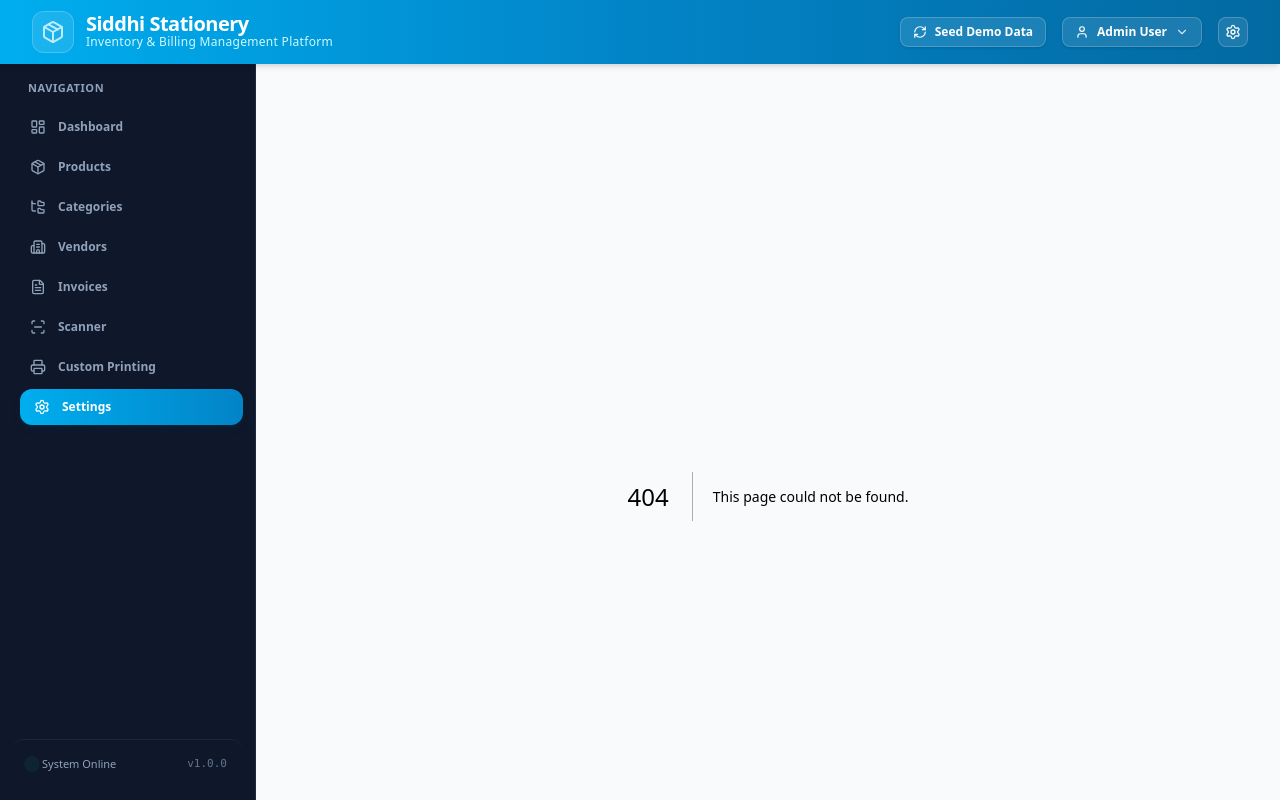
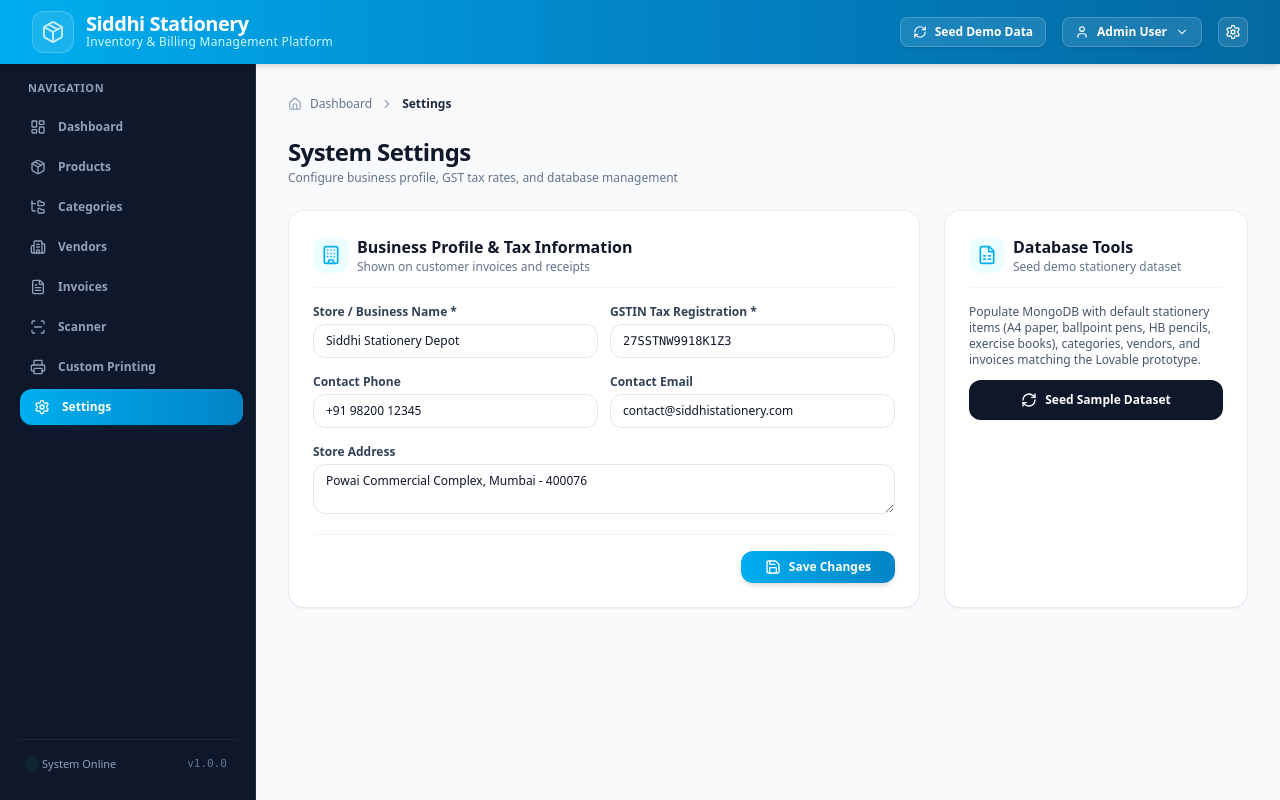
Before and after one commit to sublalit/siddhi-stationery, a Next.js app: page /settings in a window 1280 px wide. Before the commit this address had no page. Built offline with nearby package versions, Linux system fonts and the light colour scheme.

Commit message:
chore: optimize build for Vercel deployment and seed initial stationery dataset

```diff
--- a/src/app/invoices/page.tsx
+++ b/src/app/invoices/page.tsx
@@ -1,7 +1,7 @@
 'use client';
 
 import React, { useState, useEffect } from 'react';
-import { FileText, Plus, Home, ChevronRight, Printer, Eye, CheckCircle2, Clock, AlertCircle } from 'lucide-react';
+import { FileText, Plus, Home, ChevronRight, Printer, Eye, CheckCircle2, Clock, AlertCircle, X } from 'lucide-react';
 import CreateInvoiceModal from '@/components/invoices/CreateInvoiceModal';
 import { getInvoices, createInvoice, updateInvoiceStatus } from '@/lib/actions/invoices';
 import { getProducts } from '@/lib/actions/products';
--- /dev/null
+++ b/src/app/settings/page.tsx
@@ -0,0 +1,183 @@
+'use client';
+
+import React, { useState } from 'react';
+import { Settings, Building, FileSpreadsheet, RefreshCw, CheckCircle2, Save, Home, ChevronRight } from 'lucide-react';
+
+export default function SettingsPage() {
+  const [storeName, setStoreName] = useState('Siddhi Stationery Depot');
+  const [phone, setPhone] = useState('+91 98200 12345');
+  const [email, setEmail] = useState('contact@siddhistationery.com');
+  const [gstin, setGstin] = useState('27SSTNW9918K1Z3');
+  const [address, setAddress] = useState('Powai Commercial Complex, Mumbai - 400076');
+  const [saved, setSaved] = useState(false);
+  const [seeding, setSeeding] = useState(false);
+  const [seedMsg, setSeedMsg] = useState<string | null>(null);
+
+  const handleSave = (e: React.FormEvent) => {
+    e.preventDefault();
+    setSaved(true);
+    setTimeout(() => setSaved(false), 2000);
+  };
+
+  const handleSeed = async () => {
+    try {
+      setSeeding(true);
+      setSeedMsg(null);
+      const res = await fetch('/api/seed');
+      const data = await res.json();
+      if (data.success) {
+        setSeedMsg('Demo stationery dataset seeded successfully!');
+      } else {
+        setSeedMsg(`Seed error: ${data.error}`);
+      }
+    } catch (e: any) {
+      setSeedMsg(`Error: ${e?.message}`);
+    } finally {
+      setSeeding(false);
+    }
+  };
+
+  return (
+    <div className="space-y-6">
+      <div className="flex items-center gap-2 text-xs text-slate-500 font-medium">
+        <Home className="w-3.5 h-3.5 text-slate-400" />
+        <a href="/" className="hover:text-slate-800">
+          Dashboard
+        </a>
+        <ChevronRight className="w-3.5 h-3.5 text-slate-400" />
+        <span className="text-slate-800 font-semibold">Settings</span>
+      </div>
+
+      <div>
+        <h1 className="text-2xl font-extrabold text-slate-900 tracking-tight">System Settings</h1>
+        <p className="text-xs text-slate-500 mt-0.5 font-medium">
+          Configure business profile, GST tax rates, and database management
+        </p>
+      </div>
+
+      <div className="grid grid-cols-1 lg:grid-cols-12 gap-6">
+        {/* Profile Settings */}
+        <div className="lg:col-span-8 bg-white rounded-2xl p-6 border border-slate-200/80 shadow-xs space-y-4">
+          <div className="flex items-center gap-2 pb-3 border-b border-slate-100">
+            <div className="p-2 bg-cyan-50 text-[#00aeef] rounded-xl">
+              <Building className="w-5 h-5" />
+            </div>
+            <div>
+              <h2 className="text-base font-bold text-slate-900">Business Profile & Tax Information</h2>
+              <p className="text-xs text-slate-500 font-medium">Shown on customer invoices and receipts</p>
+            </div>
+          </div>
+
+          <form onSubmit={handleSave} className="space-y-4 text-xs">
+            <div className="grid grid-cols-2 gap-3">
+              <div>
+                <label className="block font-semibold text-slate-700 mb-1">Store / Business Name *</label>
+                <input
+                  type="text"
+                  required
+                  value={storeName}
+                  onChange={(e) => setStoreName(e.target.value)}
+                  className="w-full px-3 py-2 rounded-xl border border-slate-200 focus:outline-none focus:border-[#00aeef]"
+                />
+              </div>
+              <div>
+                <label className="block font-semibold text-slate-700 mb-1">GSTIN Tax Registration *</label>
+                <input
+                  type="text"
+                  required
+                  value={gstin}
+                  onChange={(e) => setGstin(e.target.value)}
+                  className="w-full px-3 py-2 rounded-xl border border-slate-200 focus:outline-none focus:border-[#00aeef] font-mono"
+                />
+              </div>
+            </div>
+
+            <div className="grid grid-cols-2 gap-3">
+              <div>
+                <label className="block font-semibold text-slate-700 mb-1">Contact Phone</label>
+                <input
+                  type="text"
+                  value={phone}
+                  onChange={(e) => setPhone(e.target.value)}
+                  className="w-full px-3 py-2 rounded-xl border border-slate-200 focus:outline-none focus:border-[#00aeef]"
+                />
+              </div>
+              <div>
+                <label className="block font-semibold text-slate-700 mb-1">Contact Email</label>
+                <input
+                  type="email"
+                  value={email}
+                  onChange={(e) => setEmail(e.target.value)}
+                  className="w-full px-3 py-2 rounded-xl border border-slate-200 focus:outline-none focus:border-[#00aeef]"
+                />
+              </div>
+            </div>
+
+            <div>
+              <label className="block font-semibold text-slate-700 mb-1">Store Address</label>
+              <textarea
+                rows={2}
+                value={address}
+                onChange={(e) => setAddress(e.target.value)}
+                className="w-full px-3 py-2 rounded-xl border border-slate-200 focus:outline-none focus:border-[#00aeef]"
+              />
+            </div>
+
+            <div className="flex items-center justify-between pt-4 border-t border-slate-100">
+              {saved ? (
+                <span className="text-xs font-bold text-emerald-600 flex items-center gap-1">
+                  <CheckCircle2 className="w-4 h-4" /> Settings Saved!
+                </span>
+              ) : (
+                <span />
+              )}
+              <button
+                type="submit"
+                className="px-6 py-2 bg-gradient-to-r from-[#00aeef] to-[#0284c7] text-white text-xs font-bold rounded-xl shadow-md hover:shadow-lg transition-all flex items-center gap-2"
+              >
+                <Save className="w-4 h-4" />
+                <span>Save Changes</span>
+              </button>
+            </div>
+          </form>
+        </div>
+
+        {/* Database Management Card */}
+        <div className="lg:col-span-4 bg-white rounded-2xl p-6 border border-slate-200/80 shadow-xs flex flex-col justify-between">
+          <div>
+            <div className="flex items-center gap-2 pb-3 border-b border-slate-100">
+              <div className="p-2 bg-cyan-50 text-[#00aeef] rounded-xl">
+                <FileSpreadsheet className="w-5 h-5" />
+              </div>
+              <div>
+                <h2 className="text-base font-bold text-slate-900">Database Tools</h2>
+                <p className="text-xs text-slate-500 font-medium">Seed demo stationery dataset</p>
+              </div>
+            </div>
+
+            <div className="mt-4 text-xs text-slate-600 space-y-3">
+              <p>
+                Populate MongoDB with default stationery items (A4 paper, ballpoint pens, HB pencils, exercise books), categories, vendors, and invoices matching the Lovable prototype.
+              </p>
+
+              <button
+                onClick={handleSeed}
+                disabled={seeding}
+                className="w-full py-3 px-4 bg-slate-900 hover:bg-slate-800 text-white font-bold rounded-xl flex items-center justify-center gap-2 shadow-xs transition-colors disabled:opacity-50"
+              >
+                <RefreshCw className={`w-4 h-4 ${seeding ? 'animate-spin' : ''}`} />
+                <span>{seeding ? 'Seeding Database...' : 'Seed Sample Dataset'}</span>
+              </button>
+
+              {seedMsg && (
+                <div className="p-3 bg-cyan-50 border border-cyan-200 text-[#00aeef] font-semibold rounded-xl text-center animate-in fade-in">
+                  {seedMsg}
+                </div>
+              )}
+            </div>
+          </div>
+        </div>
+      </div>
+    </div>
+  );
+}
```
